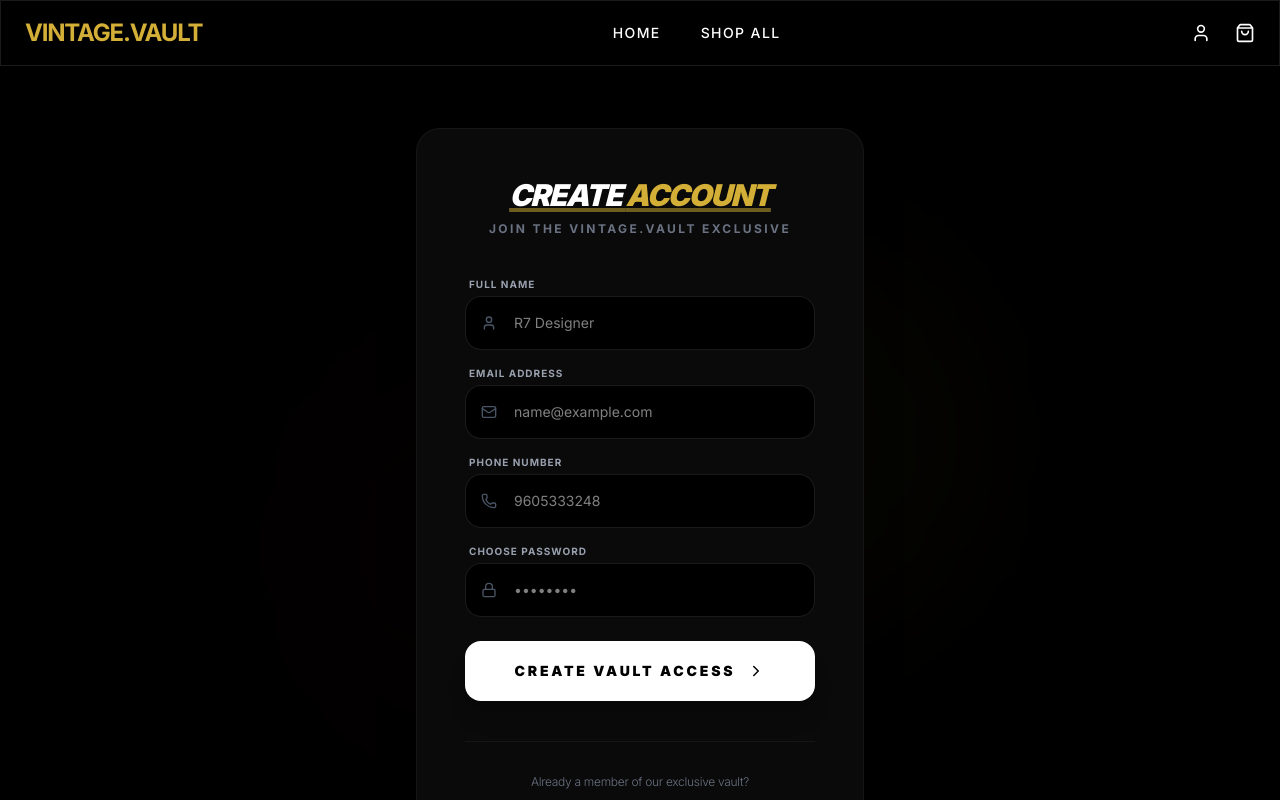
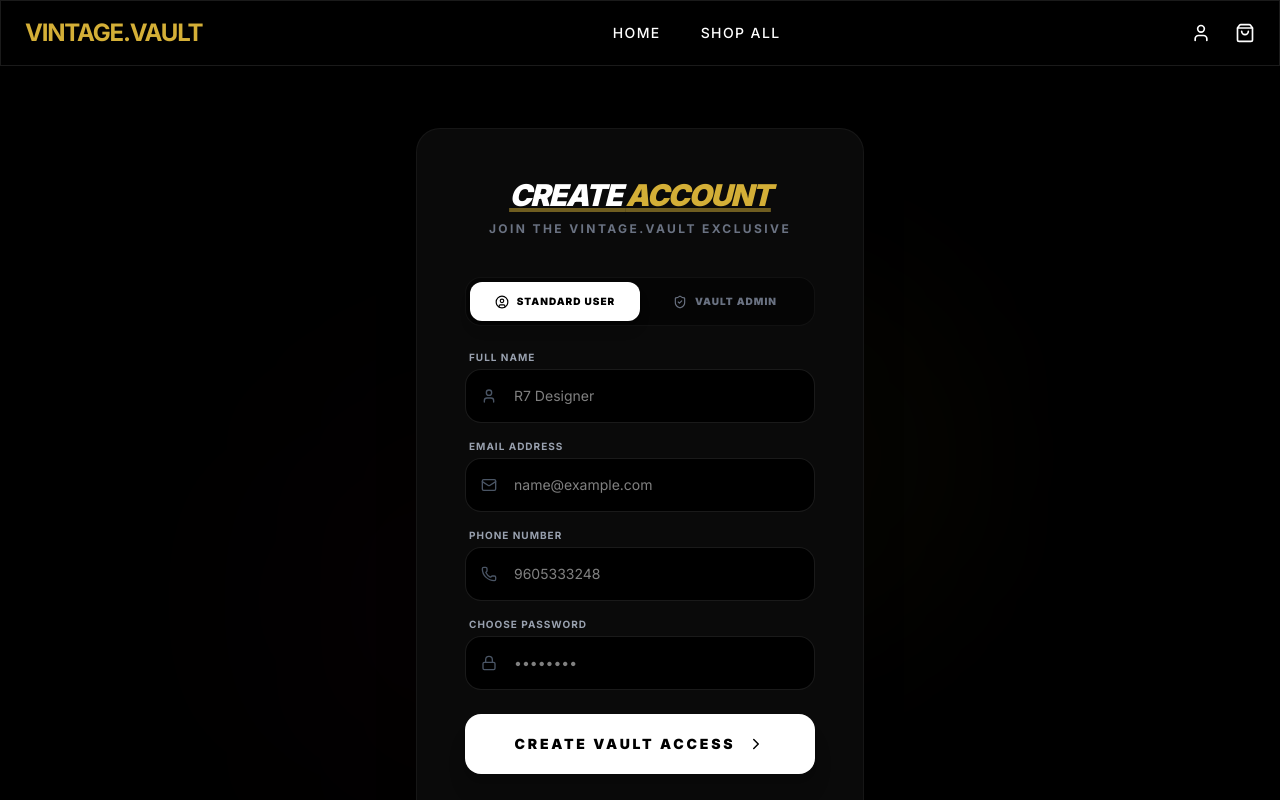
Before and after one commit to lUCIFER94008/VINTAGE-VAULT, a Next.js app: page /register in a window 1280 px wide. Shown: the top 800 px of the page. Built offline with nearby package versions, Linux system fonts and the light colour scheme.

Commit message:
Fix Vercel build error and implement role-based registration with admin secret validation

```diff
--- a/app/api/register/route.js
+++ b/app/api/register/route.js
@@ -6,10 +6,17 @@ export async function POST(req) {
   try {
     await connectDB();
 
-    const { name, email, phone, password } = await req.json();
+    const { name, email, phone, password, role, adminSecret } = await req.json();
 
     if (!name || !email || !phone || !password) {
       return NextResponse.json({ error: "All fields are required" }, { status: 400 });
+    }
+
+    // Role-based validation
+    if (role === 'admin') {
+      if (!adminSecret || adminSecret !== process.env.ADMIN_SECRET) {
+        return NextResponse.json({ error: "Invalid Admin Secret Key" }, { status: 401 });
+      }
     }
 
     // Check if user already exists
@@ -22,7 +29,8 @@ export async function POST(req) {
       name,
       email,
       phone,
-      password, // Note: In production, hash this with bcryptjs
+      password,
+      role: role || 'user',
     });
 
     return NextResponse.json({ success: true, user: { name: user.name, email: user.email } }, { status: 201 });
--- a/app/register/page.js
+++ b/app/register/page.js
@@ -1,8 +1,8 @@
 'use client';
 import { useState } from 'react';
 import Link from 'next/link';
-import { motion } from 'framer-motion';
-import { Mail, Lock, User, Phone, ChevronRight, Loader2 } from 'lucide-react';
+import { motion, AnimatePresence } from 'framer-motion';
+import { Mail, Lock, User, Phone, ChevronRight, Loader2, ShieldCheck, UserCircle, Key } from 'lucide-react';
 
 export default function RegisterPage() {
   const [loading, setLoading] = useState(false);
@@ -10,7 +10,9 @@ export default function RegisterPage() {
     name: '',
     email: '',
     phone: '',
-    password: ''
+    password: '',
+    role: 'user',
+    adminSecret: ''
   });
 
   const validate = () => {
@@ -20,6 +22,10 @@ export default function RegisterPage() {
     }
     if (!formData.email.includes("@")) {
       alert("Email format invalid");
+      return false;
+    }
+    if (formData.role === 'admin' && !formData.adminSecret) {
+      alert("Admin Secret Key is required for Admin registration");
       return false;
     }
     return true;
@@ -63,11 +69,73 @@ export default function RegisterPage() {
         className="max-w-md w-full bg-[#0a0a0a] rounded-3xl border border-white/5 p-10 md:p-12 shadow-2xl relative z-10"
       >
         <div className="text-center mb-10">
+          <AnimatePresence mode="wait">
+            {formData.role === 'admin' ? (
+              <motion.div
+                key="admin-badge"
+                initial={{ opacity: 0, y: -10 }}
+                animate={{ opacity: 1, y: 0 }}
+                exit={{ opacity: 0, y: -10 }}
+                className="inline-flex items-center space-x-2 bg-gold/10 border border-gold/30 rounded-full px-4 py-1 mb-4"
+              >
+                <ShieldCheck size={12} className="text-gold" />
+                <span className="text-[10px] text-gold font-black uppercase tracking-widest">Admin Access Vault</span>
+              </motion.div>
+            ) : null}
+          </AnimatePresence>
           <h1 className="text-3xl font-black tracking-tighter mb-2 uppercase italic text-white underline decoration-gold/50 decoration-4">CREATE <span className="text-gold">ACCOUNT</span></h1>
           <p className="text-xs uppercase tracking-[0.2em] text-gray-500 font-bold">Join the VINTAGE.VAULT exclusive</p>
         </div>
 
         <form onSubmit={handleSubmit} className="space-y-4">
+          {/* Role Selection */}
+          <div className="bg-black/50 border border-white/5 rounded-2xl p-1 mb-6 flex">
+            <button
+              type="button"
+              onClick={() => setFormData({ ...formData, role: 'user' })}
+              className={`flex-1 flex items-center justify-center space-x-2 py-3 rounded-xl text-[10px] font-black uppercase tracking-widest transition-all ${
+                formData.role === 'user' ? 'bg-white text-black shadow-lg' : 'text-gray-500 hover:text-white'
+              }`}
+            >
+              <UserCircle size={14} />
+              <span>Standard User</span>
+            </button>
+            <button
+              type="button"
+              onClick={() => setFormData({ ...formData, role: 'admin' })}
+              className={`flex-1 flex items-center justify-center space-x-2 py-3 rounded-xl text-[10px] font-black uppercase tracking-widest transition-all ${
+                formData.role === 'admin' ? 'bg-gold text-black shadow-lg shadow-gold/20' : 'text-gray-500 hover:text-gold'
+              }`}
+            >
+              <ShieldCheck size={14} />
+              <span>Vault Admin</span>
+            </button>
+          </div>
+
+          <AnimatePresence mode="wait">
+            {formData.role === 'admin' && (
+              <motion.div
+                initial={{ opacity: 0, height: 0, marginBottom: 0 }}
+                animate={{ opacity: 1, height: 'auto', marginBottom: 24 }}
+                exit={{ opacity: 0, height: 0, marginBottom: 0 }}
+                className="overflow-hidden"
+              >
+                <label className="block text-[10px] uppercase tracking-widest text-gold font-bold mb-2 ml-1">Admin Secret Key</label>
+                <div className="relative">
+                  <Key size={16} className="absolute left-4 top-1/2 -translate-y-1/2 text-gold/60" />
+                  <input
+                    type="password"
+                    value={formData.adminSecret}
+                    onChange={(e) => setFormData({...formData, adminSecret: e.target.value})}
+                    required={formData.role === 'admin'}
+                    placeholder="Enter Vault Access Code"
+                    className="w-full bg-gold/5 border border-gold/30 rounded-2xl pl-12 pr-4 py-4 text-sm focus:border-gold outline-none transition text-gold placeholder:text-gold/20"
+                  />
+                </div>
+              </motion.div>
+            )}
+          </AnimatePresence>
+
           <div>
             <label className="block text-[10px] uppercase tracking-widest text-gray-400 font-bold mb-1 ml-1">Full Name</label>
             <div className="relative">
--- a/lib/mongodb.js
+++ b/lib/mongodb.js
@@ -1,12 +1,12 @@
 import mongoose from "mongoose";
 
-const MONGODB_URI = process.env.MONGODB_URI;
+export async function connectDB() {
+  const MONGODB_URI = process.env.MONGODB_URI;
 
-if (!MONGODB_URI) {
-  throw new Error('Please define the MONGODB_URI environment variable inside .env.local');
-}
+  if (!MONGODB_URI) {
+    throw new Error('Please define the MONGODB_URI environment variable inside .env.local');
+  }
 
-export async function connectDB() {
   if (mongoose.connection.readyState >= 1) return;
 
   try {
```
